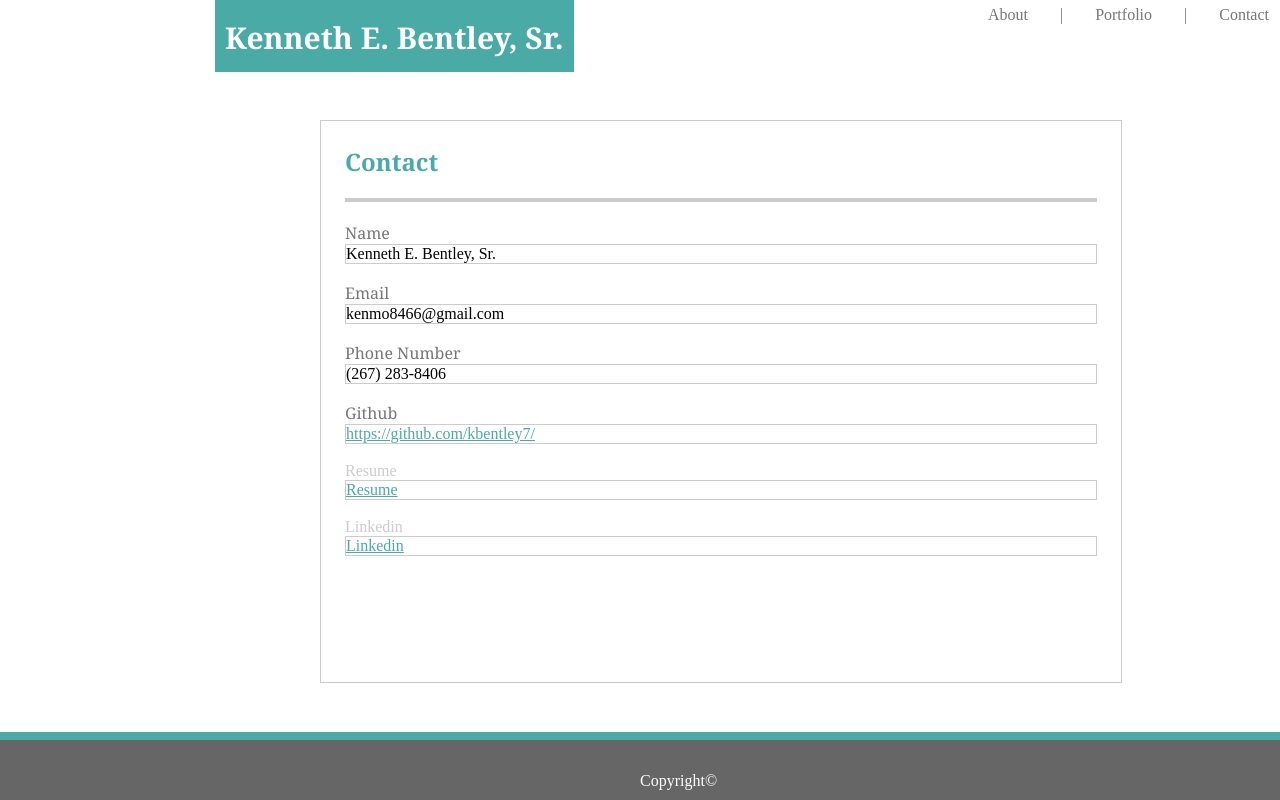
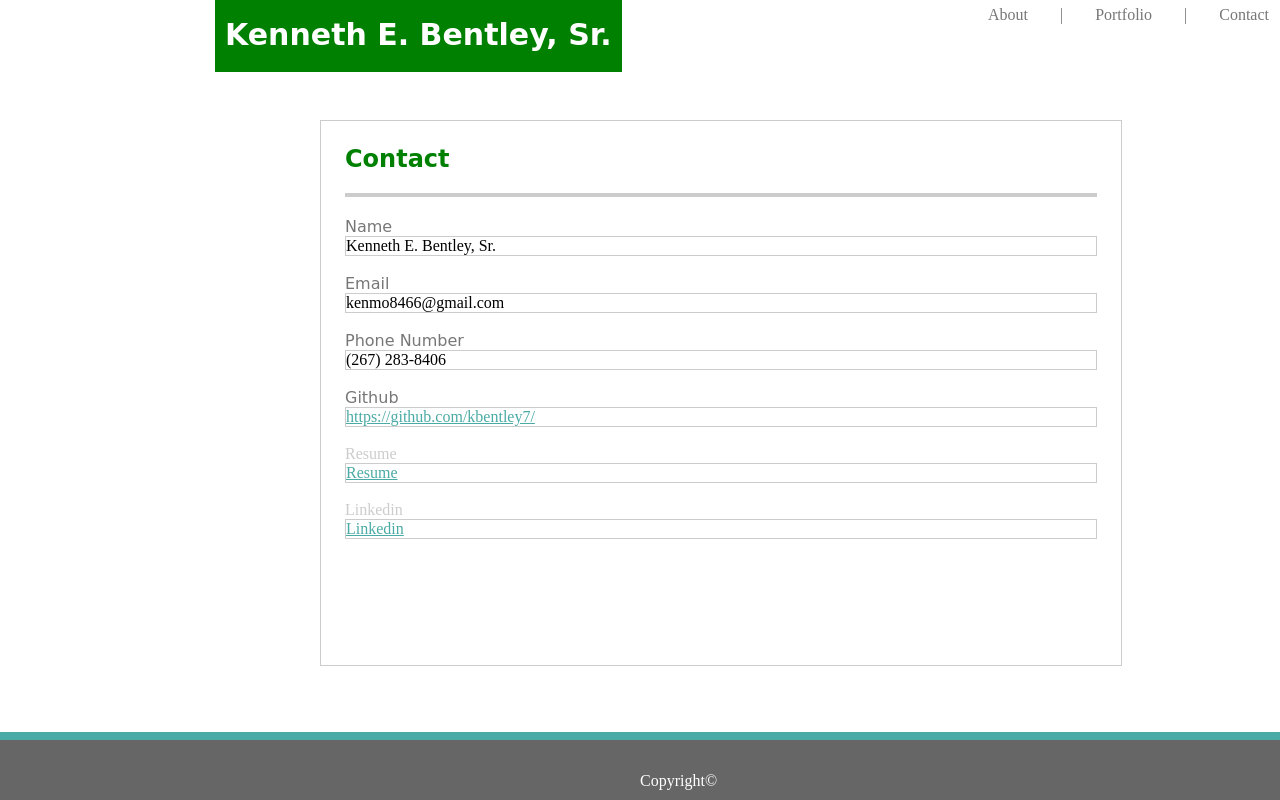
Before and after one commit to kbentley7/myupdatedportfoliokb1, a plain HTML site: page contact.html in a window 1280 px wide. Drawn offline with Linux system fonts and the light colour scheme.

Commit message:
edited styles.css

```diff
--- a/assets/style.css
+++ b/assets/style.css
@@ -1,17 +1,17 @@
 h1 {
-  background-color: #4aaaa5;
+  background-color:green;
   color: #ffffff;
-  border-color: #cccccc;
-  font-family: 'Georgia', Times, 'Times New Roman', serif;
+  border-color:greenyellow;
+  font-family:cursive;
   font-size: 30px;
   height: 80px;
 }
 
 h2 {
-  color: #4aaaa5;
+  color:green;
   background-color: #ffffff;
-  border-color: #cccccc;
-  font-family: 'Georgia', Times, 'Times New Roman', serif;
+  border-color:greenyellow;
+  font-family:cursive;
 }
 
 p {
@@ -40,7 +40,7 @@ footer {
 }
 
 body {
-  border-color: #dddddd;
+  border-color:grey;
   background-image: url("../images/criss-cross.png");
   background-repeat: round;
   margin: -5px;
@@ -51,7 +51,7 @@ ul {
   margin-top: -8px;
   padding: 0;
   overflow: hidden;
-  background-color: #ffffff;
+  background-color: grey#ffffff;
 }
 
 li h1 {
@@ -139,7 +139,7 @@ header {
 }
 
 #Name {
-  font-family: 'Georgia', Times, 'Times New Roman', serif;
+  font-family:cursive ;
   color: #777777;
 
 }
@@ -151,7 +151,7 @@ header {
   color: black;
 }
 #Email {
-  font-family: 'Georgia', Times, 'Times New Roman', serif;
+  font-family:cursive;
   color: #777777;
 }
 
@@ -163,7 +163,7 @@ header {
 }
 
 #Message {
-  font-family: 'Georgia', Times, 'Times New Roman', serif;
+  font-family:cursive;
   color: #777777;
 }
 
@@ -195,7 +195,7 @@ header {
 
 #button {
 
-  background-color: #4aaaa5;
+  background-color:green;
   color: white;
   border: #cccccc;
   border-style: solid;
```
Also changed, not shown: portfolio.html (+1 -1 lines), images/gettyimages-157181610-612x612.jpeg (added), 1 other file.
